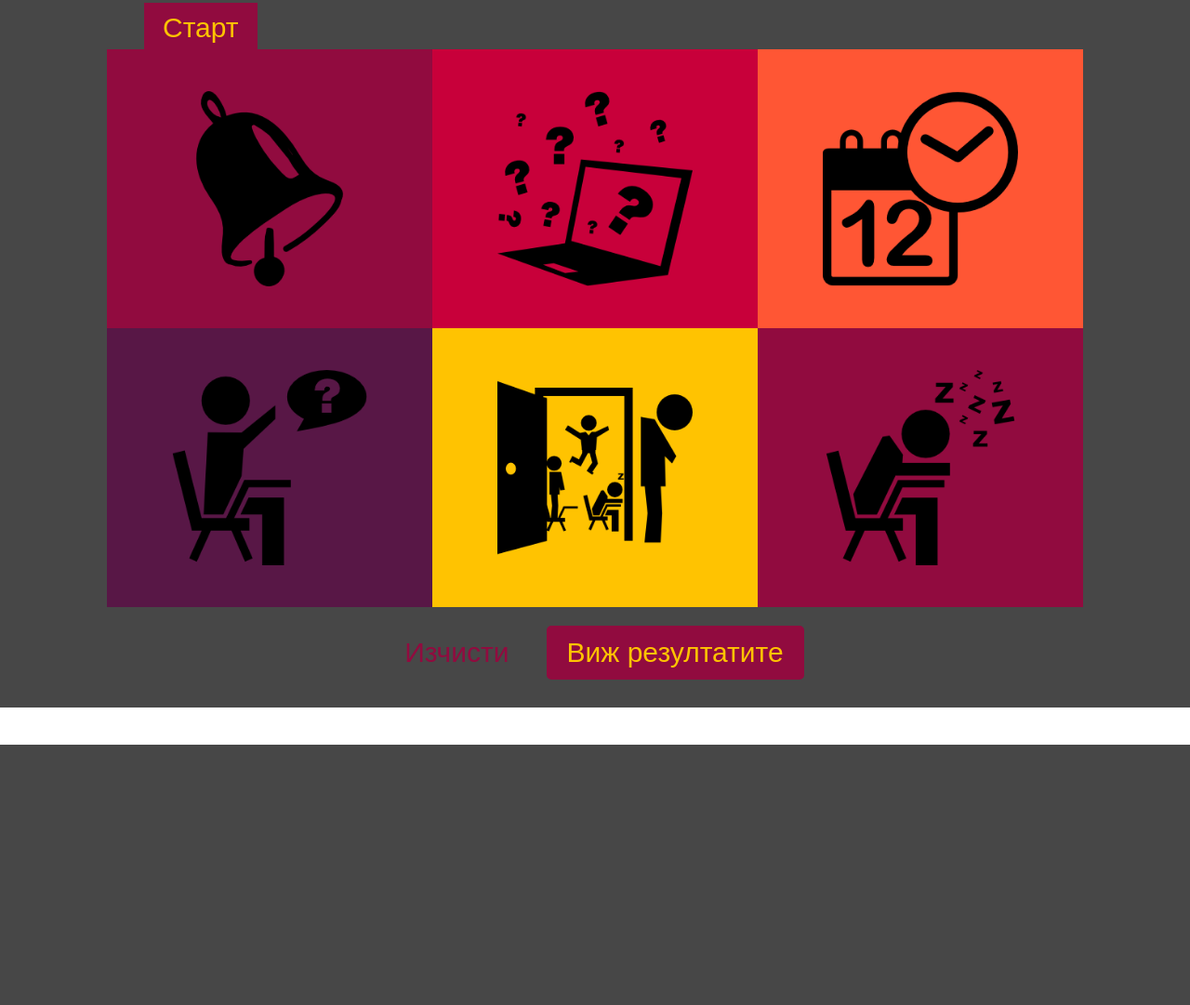
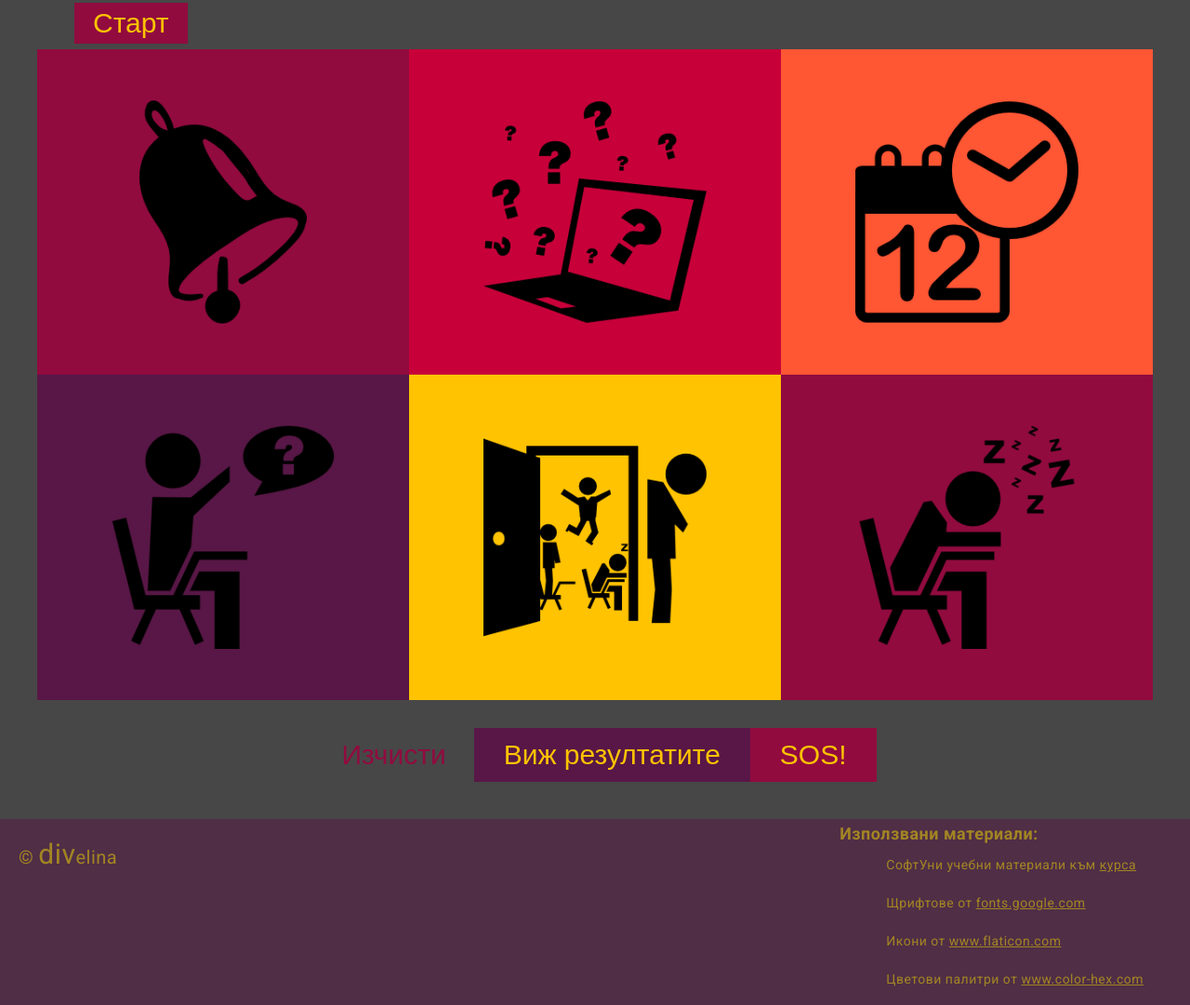
Before and after one commit to Divelina/Divelina_WebBasicsProject.github.io, a plain HTML site: page index.html in a window 1280 px wide. Shown: the part 607-1688 px from the top of the page at 93% size. Before the commit the page ends 1408 px from the top, so only its background shows below. Drawn offline with Linux system fonts and the light colour scheme; a web font is replaced by a local one.

Commit message:
Added fonts and footer. Changed some things

```diff
--- a/colorpallette.css
+++ b/colorpallette.css
@@ -27,7 +27,7 @@ li a.sos{
 
 
     50%{
-        color: #fff;
+        color: #ffc301;
     }
 
     100%{
@@ -73,8 +73,9 @@ section#q6{
     position: absolute;
     top:-20px;
     left:-20px;
-    width: 350px;
-    height: 300px;
+    width: 400px;
+    height: 350px;
+    max-width: calc(50vw - 40px);
     padding: 20px;
     box-sizing: border-box;
 }
--- a/index.css
+++ b/index.css
@@ -1,4 +1,8 @@
+
+@import url('https://fonts.googleapis.com/css?family=Roboto:300,400,700&subset=cyrillic');
+@import url('https://fonts.googleapis.com/css?family=Kurale&subset=cyrillic');
 @import url('https://maxcdn.bootstrapcdn.com/font-awesome/4.7.0/css/font-awesome.min.css');
+
 
 *{
     margin: 0;
@@ -6,8 +10,7 @@
 }
 
 body{
-    font-size: 14px;
-    font-family: sans-serif;
+    font: 14px 'Roboto', sans-serif;
 }
 
 header{
@@ -17,13 +20,17 @@ header{
     position: relative;
 }
 
+
+button, a{
+    font-family: 'Kurale', sans-serif;
+}
+
 /*---------Styling the navigation bar-----------------*/
 
 ul.nav{
   display: flex;
   flex-direction: row-reverse;
     flex-wrap: wrap;
-
 }
 
 li{
@@ -39,6 +46,7 @@ li a{
     text-transform: uppercase;
 }
 
+
 li a.sos{
     color: #c8003a;
     font-weight: bold;
@@ -50,37 +58,34 @@ div.header-buttons{
     margin: 0 auto;
     position: absolute;
     top: 15%;
-    left: 10%;
-}
-
-div.header-buttons h2{
-    color: #fff;
-    font-size: 2em;
-}
-
-ul.header-buttons{
+    left: 0;
     display: flex;
     flex-direction: column;
     flex-wrap: wrap;
     color: #fff;
+    font-size: 1.5em;
+}
+
+div.header-buttons span{
+    color: #fff;
     font-size: 1.2em;
 }
 
+div.header-buttons .sos-span{
+    font-size: 1.4em;
+    font-weight: bold;
+}
+
 ul.header-buttons a{
-    font-size: 0.8em;
-    padding: 5px 20px;
+    font-size: 1em;
+    padding: 10px 20px;
     color: #ffc301;
-    border-radius: 5px;
     font-weight: bold;
     background: #581746;
     display: inline-block;
     letter-spacing: 0.5px;
 }
 
-.sos-span{
-    display: inline-block;
-    padding: 10px 0;
-}
 
 ul.header-buttons a#sos{
     background: #c8003a;
@@ -98,7 +103,7 @@ section.question{
 a.start{
     color: #ffc301;
     background: #910b3f;
-    padding: 10px 20px;
+    padding: 5px 20px;
     position: absolute;
     top: -70px;
     left: 20px;
@@ -118,12 +123,21 @@ div.questions{
 }
 
 section.question{
-    width: 350px;
-    height: 300px;
+    width: 400px;
+    height: 350px;
+    max-width: calc(50vw - 40px);
     padding: 20px;
     box-sizing: border-box;
 }
 
+section.question p{
+    margin-left: 10px;
+    font-size: 18px;
+}
+
+section.question > p{
+    font-weight: bold;
+}
 
 label{
     display: block;
@@ -133,10 +147,11 @@ label{
 input[type="radio"], label > p{
     display: inline-block;
     vertical-align: center;
+    height: 18px;
 }
 
 label > p{
-    max-width: 250px;
+    max-width: 280px;
 }
 
 a.next-question{
@@ -148,17 +163,17 @@ a.next-question{
 }
 
 div.form-buttons{
-    margin-top: 20px;
+    margin-top: 30px;
     display: flex;
     flex-wrap: wrap;
     justify-content: center;
 }
 
-#reset, #answer{
-    padding: 10px 20px;
-    margin: 0 10px;
+#reset, #answer, #sos2{
+    max-width: 300px;
+    padding: 10px 30px;
     border: none;
-    border-radius: 5px;
+    outline: none;
     font-size: 30px;
 }
 
@@ -174,28 +189,117 @@ div.form-buttons{
 }
 
 #answer{
+    background:#581746;
     color: #ffc301;
-    background:#910b3f;
-    border: 2px solid #910b3f;
+    border: 2px solid #581746;
 }
+
 
 #answer:hover{
     border: 2px solid #ffc301;
     cursor: pointer;
 }
 
+#sos2{
+    color: #ffc301;
+    background:#910b3f;
+    border: 2px solid #910b3f;
+    text-decoration: none;
+}
+
+
+#sos2:hover{
+    text-decoration: underline #ffc301;
+}
+
 #test-result{
     display: block;
     margin: 0 auto;
-    margin-top: 30px;
-    padding: 20px;
     background: #fff;
 }
 
 
 
 #result{
-    font-size: 30px;
+    font: 30px 'Kurale', sans-serif;
     color: #000;
     text-align: center;
 }
+
+#result:first-letter{
+    font-size: 50px;
+    color: #910b3f;
+}
+
+/*---------Styling the footer-----------------*/
+
+footer{
+    height: 200px;
+    margin-top: 40px;
+    background: #581746;
+    opacity: 0.5;
+    color: #ffc301;
+}
+
+
+footer a{
+    font: 14px 'Roboto', sans-serif;
+    text-transform: lowercase;
+    text-decoration: underline;
+}
+
+footer a:hover{
+    cursor: pointer;
+}
+
+div#logos{
+    margin: 20px;
+    display: inline-block;
+    float: left;
+    letter-spacing: 0.5px;
+}
+
+
+div#logos p{
+    display: block;
+}
+
+p#mylogo{
+    font-size: 20px;
+}
+
+p#mylogo > span{
+    margin-left: 5px;
+    font-size: 30px;
+}
+
+div#credits{
+    margin: 5px 20px 0 0 ;
+    display: inline-block;
+    float: right;
+    letter-spacing: 0.5px;
+}
+
+div#credits > p{
+    font-weight: bold;
+    font-size: 18px;
+}
+
+div#credits ul{
+    display: flex;
+    flex-wrap: wrap;
+    flex-direction: column;
+}
+
+div#credits li{
+    line-height: 10px;
+    text-align: left;
+    margin: 5px 0 0 20px;
+}
+
+div#links{
+    width: 70px;
+    height: 58px;
+    background: url("images/flatIconSet.jpg");
+    display: inline-block;
+}
--- a/index.html
+++ b/index.html
@@ -19,22 +19,24 @@
             <li class="nav"><a href="">Мнения</a></li>
             <li class="nav"><a href="">Тестове</a></li>
         </ul>
-
+    </nav>
         <div class="header-buttons">
-            <h2>Изпитите наближават!</h2>
             <ul class="header-buttons">
+                <li>
+                    <span class="sos-span">Изпитите наближават!</span>
+                    <a id="sos" href="">SOS!</a>
+                </li>
                 <li><span>Не съм студент в СофтУни.</span>
                     <a id="softuni" href="">Кандидатствай!</a>
                 </li>
                 <li><span>Ще завърша ли СофтУни?</span>
-                   <a id="test" href="#form">Направи си тест!</a>
+                    <a id="test" href="#form">Направи си тест!</a>
                 </li>
-                <li><span class="sos-span">Нуждая се от спешна помощ!</span>
-                    <a id="sos" href="">SOS!</a>
+
                 </li>
             </ul>
         </div>
-    </nav>
+
 </header>
 
 <main>
@@ -46,11 +48,11 @@
                         <p>Защо се записа в СофтУни?</p>
                         <label>
                             <input type="radio" name="question1" value="a"/>
-                            <p>Има доста переспективни мъже, нуждаещи се от женско внимание.</p>
+                            <p>Има переспективни мъже, нуждаещи се от женско внимание.</p>
                         </label>
                         <label>
                             <input type="radio" name="question1" value="b"/>
-                            <p>Наште искат някъде да уча.</p>
+                            <p>Наште искат да уча някъде.</p>
                         </label>
                         <label>
                             <input type="radio" name="question1" value="c"/>
@@ -58,7 +60,7 @@
                         </label>
                         <label>
                             <input type="radio" name="question1" value="d"/>
-                            <p>Вече владея материала за четирите специалности, но искам да взема сертификати.</p>
+                            <p>Владея материала за всички специалности, но искам да взема сертификати.</p>
                         </label>
                         <label>
                             <input type="radio" name="question1" value="e"/>
@@ -69,14 +71,14 @@
 
                     <section class="question" id="q2">
 
-                        <p>Как премина приемния изпит?</p>
+                        <p>Как взе приемния изпит?</p>
                         <label>
                             <input type="radio" name="question2" value="a"/>
                             <p>Колегата до мен се оказа отзивчив.</p>
                         </label>
                         <label>
                             <input type="radio" name="question2" value="b"/>
-                            <p>Падна се това, което прегледах в метрото по пътя.</p>
+                            <p>Падна се това, което прегледах в метрото.</p>
                         </label>
                         <label>
                             <input type="radio" name="question2" value="c"/>
@@ -98,11 +100,11 @@
                         <p>Как идваш на лекции?</p>
                         <label>
                             <input type="radio" name="question3" value="a"/>
-                            <p>С къса пола и деколте, защото ме учат да играя билярд.</p>
+                            <p>С къса пола и деколте, заради билярда.</p>
                         </label>
                         <label>
                             <input type="radio" name="question3" value="b"/>
-                            <p>Нещо все не успявам да стигна преди 3тия час.</p>
+                            <p>Все не успявам да стигна преди 3тия час.</p>
                         </label>
                         <label>
                             <input type="radio" name="question3" value="c"/>
@@ -110,7 +112,7 @@
                         </label>
                         <label>
                             <input type="radio" name="question3" value="d"/>
-                            <p>С 3 лаптопа, за да наваксам с другите си проекти.</p>
+                            <p>С 3 лаптопа и наваксам с други проекти.</p>
                         </label>
                         <label>
                             <input type="radio" name="question3" value="e"/>
@@ -145,8 +147,8 @@
                     </section>
 
                     <section class="question" id="q5">
-                        <p>Как приемаш това, че някои колеги по време на упражненията шумят,
-                            говорят по телефона, играят или си гледат фейсфука?</p>
+                        <p>Как приемаш шума, телефонните разговори и игрите
+                            по време на лекции?</p>
                         <label>
                             <input type="radio" name="question5" value="a"/>
                             <p>Ами не ми пречат, аз съм отвън или в кафето.</p>
@@ -157,11 +159,11 @@
                         </label>
                         <label>
                             <input type="radio" name="question5" value="c"/>
-                            <p>Изнервят ме, но нали е добра тренировка е за работата в “cubicles”...</p>
+                            <p>Изнервят ме, но е добра тренировка е за “cubicles”.</p>
                         </label>
                         <label>
                             <input type="radio" name="question5" value="d"/>
-                            <p>Нищо не може да ме разконцентрира.</p>
+                            <p>Нищо не ме разконцентрира.</p>
                         </label>
                         <label>
                             <input type="radio" name="question5" value="e"/>
@@ -174,15 +176,15 @@
                         <p>Пишеш ли си домашните?</p>
                         <label>
                             <input type="radio" name="question6" value="a"/>
-                            <p>Пишат ми ги колеги, както и някои от асистентите.</p>
+                            <p>Пишат ми ги колеги, а и асистенти.</p>
                         </label>
                         <label>
                             <input type="radio" name="question6" value="b"/>
-                            <p>Сега разбирам, че има домашни?!?</p>
+                            <p>Имаме ли домашни?!?</p>
                         </label>
                         <label>
                             <input type="radio" name="question6" value="c"/>
-                            <p>Трудно ми е, но успявам да предам почти всичко.</p>
+                            <p>Трудно ми е, но предавам почти всичко.</p>
                         </label>
                         <label>
                             <input type="radio" name="question6" value="d"/>
@@ -198,7 +200,10 @@
                 </div>
                 <div class="form-buttons">
                     <button id="reset" type="reset" onclick="ActivateRadioButtons()">Изчисти</button>
-                    <button id="answer" type="button" onclick="SubmitQuestions()">Виж резултатите</button>
+                    <button id="answer" type="button" onclick="SubmitQuestions()">
+                        Виж резултатите
+                    </button>
+                    <a id="sos2" href="">SOS!</a>
                 </div>
             </form>
 
@@ -208,8 +213,26 @@
         <p id="result"></p>
     </div>
 
+</main>
 
-</main>
+<footer>
+    <div id="logos">
+        <p id="mylogo">&copy;<span>div</span>elina</p>
+        <di id="valid">
+
+        </di>
+    </div>
+
+    <div id="credits">
+        <p>Използвани материали:</p>
+        <ul>
+            <li>СофтУни учебни материали към <a>курса</a></li>
+            <li>Щрифтове от <a>fonts.google.com</a></li>
+            <li>Икони от <a> www.flaticon.com</a> </li>
+            <li>Цветови палитри от <a>www.color-hex.com</a></li>
+        </ul>
+    </div>
+</footer>
 
 </body>
 </html>
```
Also changed, not shown: index.html.js (+8 -1 lines).
